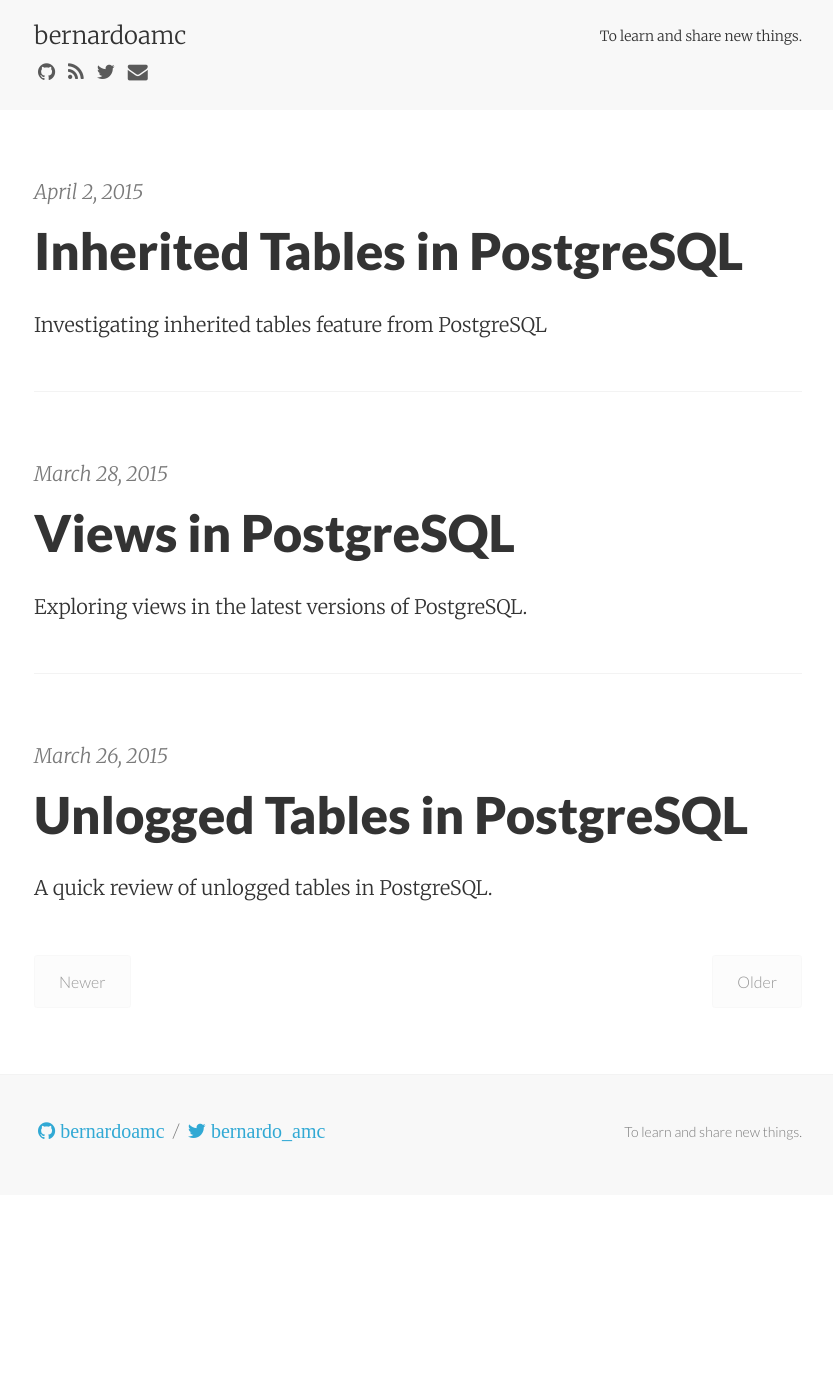
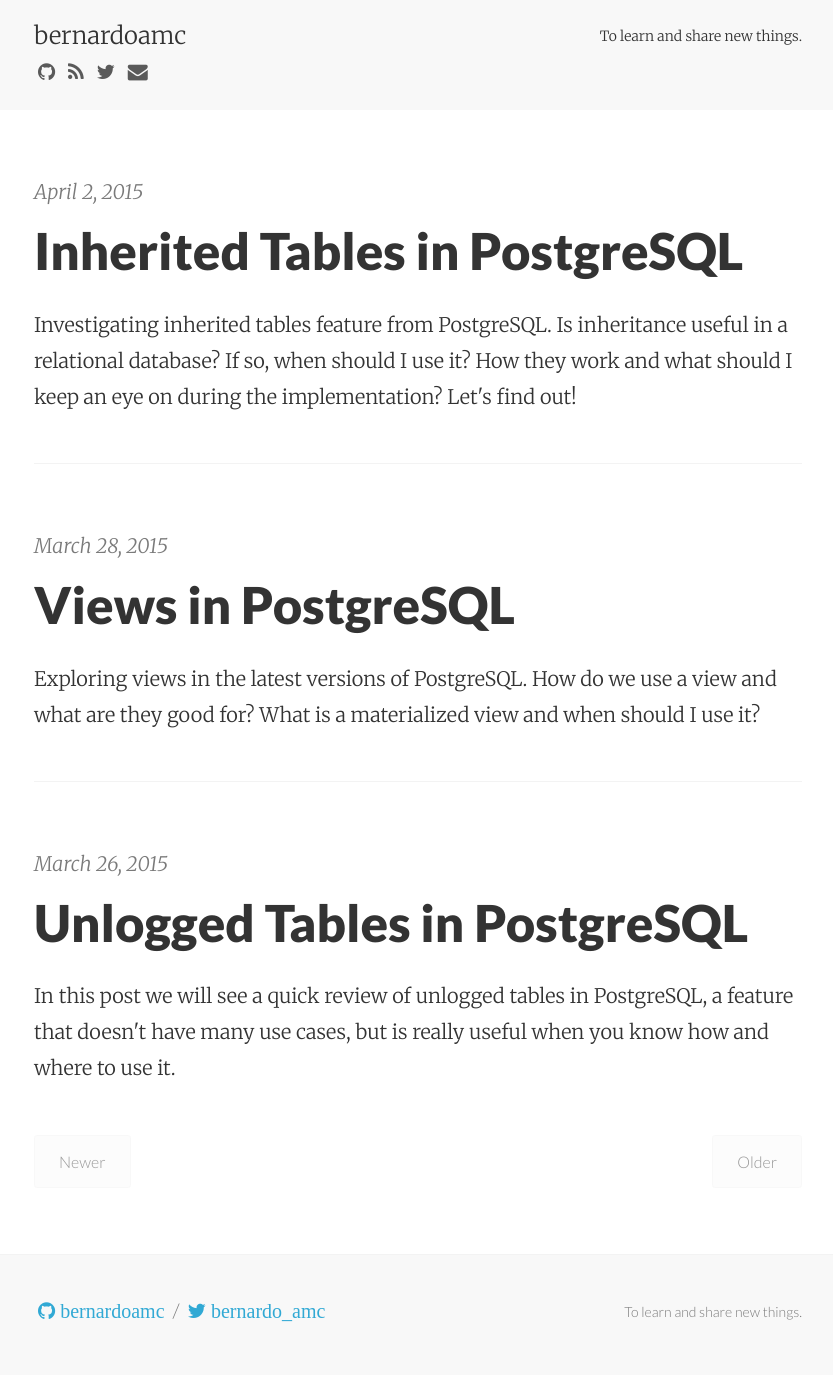
Before and after one commit to bernardoamc/bernardoamc.github.io, a Jekyll site: the page built from index.html, in a window 1280 px wide. Shown: the whole page, without its empty margins (222-1055 px from the left). Built offline with Jekyll 4.4.1, drawn with Linux system fonts in a browser that asks for light colours; nearby versions of some CDN libraries; Markdown is read by kramdown in place of the engine named in the settings; the list of posts is cut into pages by our own code; before the commit the page ends 1195 px from its top, so only the background shows below that.

Commit message:
Improve posts description.

```diff
--- a/_posts/2015-03-26-postgres-unlogged-tables.md
+++ b/_posts/2015-03-26-postgres-unlogged-tables.md
@@ -2,7 +2,9 @@
 layout:     post
 title:      Unlogged Tables in PostgreSQL
 date:       2015-03-26 20:00:00
-summary:    A quick review of unlogged tables in PostgreSQL.
+summary:    In this post we will see a quick review of unlogged tables in PostgreSQL,
+            a feature that doesn't have many use cases, but is really useful
+            when you know how and where to use it.
 categories: postgres
 ---
 
--- a/_posts/2015-03-28-postgres-views.md
+++ b/_posts/2015-03-28-postgres-views.md
@@ -2,7 +2,9 @@
 layout:     post
 title:      Views in PostgreSQL
 date:       2015-03-28 20:00:00
-summary:    Exploring views in the latest versions of PostgreSQL.
+summary:    Exploring views in the latest versions of PostgreSQL. How do we use
+            a view and what are they good for? What is a materialized view and
+            when should I use it?
 categories: postgres
 ---
 
--- a/_posts/2015-04-02-postgres-inherited-tables.md
+++ b/_posts/2015-04-02-postgres-inherited-tables.md
@@ -2,7 +2,10 @@
 layout:     post
 title:      Inherited Tables in PostgreSQL
 date:       2015-04-02 20:00:00
-summary:    Investigating inherited tables feature from PostgreSQL
+summary:    Investigating inherited tables feature from PostgreSQL. Is
+            inheritance useful in a relational database? If so, when should
+            I use it? How they work and what should I keep an eye on during
+            the implementation? Let's find out!
 categories: postgres
 ---
 
```
